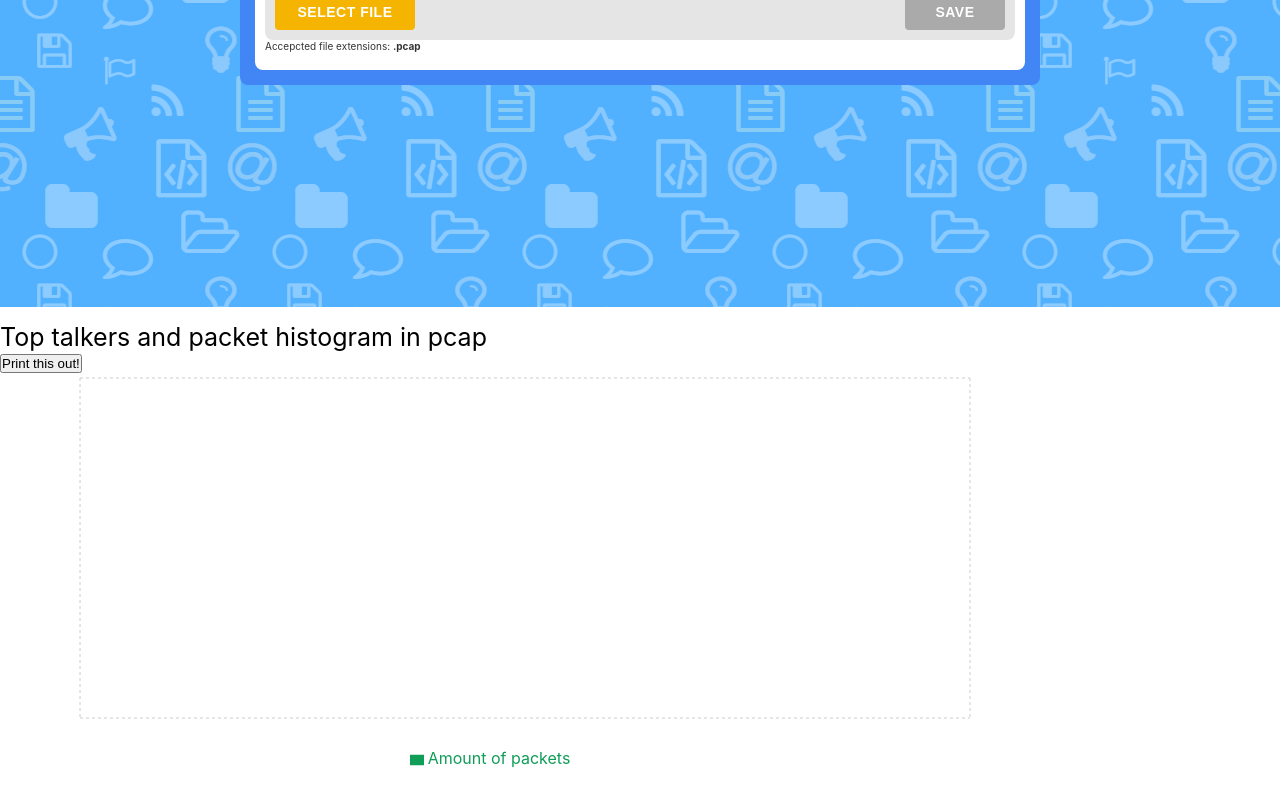
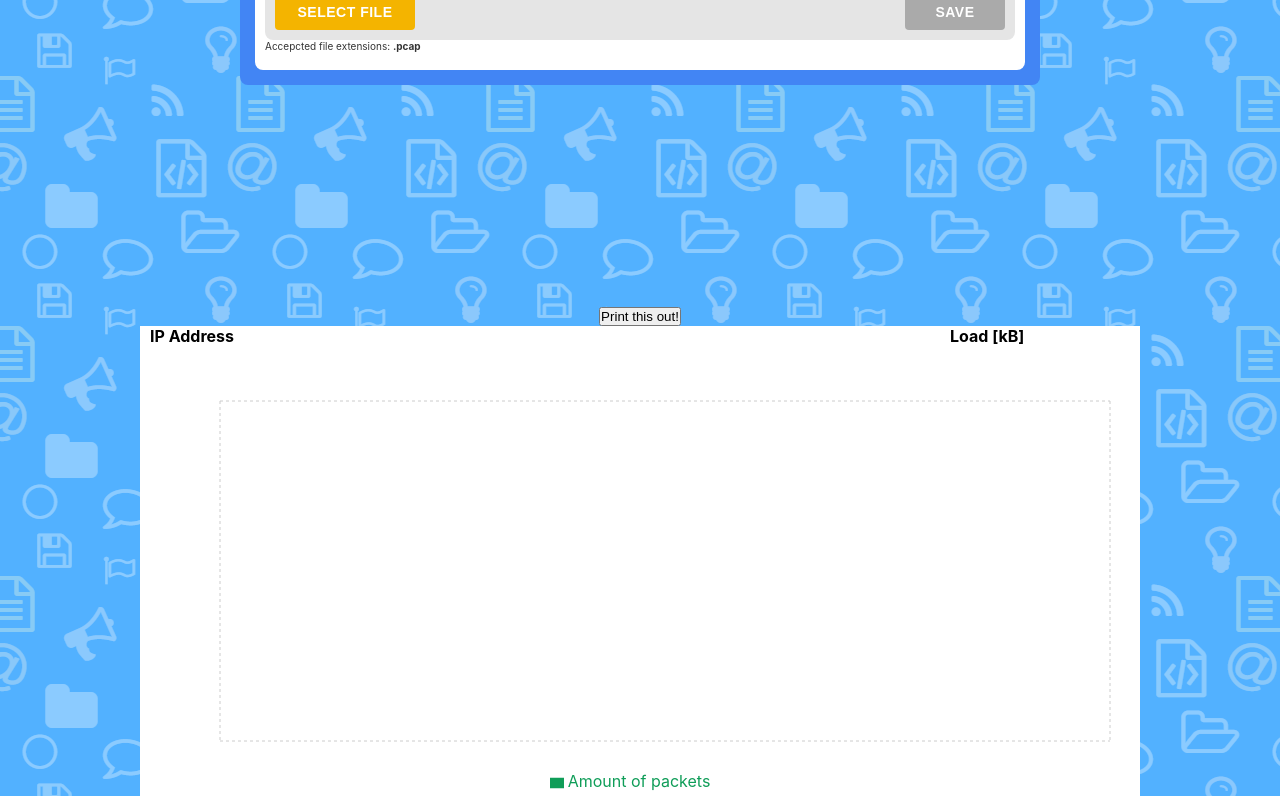
Before and after one commit to drumwithrum/top-talkers-front, a React (Create React App) app: page / in a window 1280 px wide. Shown: the part 493-1293 px from the top of the page. Before the commit the page ends 1270 px from the top, so only its background shows below. Built offline with nearby package versions, Linux system fonts and the light colour scheme.

Commit message:
feat: added table with styles

```diff
--- a/src/MainPage/MainPage.js
+++ b/src/MainPage/MainPage.js
@@ -3,8 +3,8 @@ import axios from "axios";
 import Chart from './components/Chart';
 import UploadForm from './components/UploadForm';
 import ReactToPrint from 'react-to-print';
+import List from './components/List';
 import "./MainPage.style.css";
-
 
 export const MainPage = () => {
   const [selectedFile, setSelectedFile] = useState();
@@ -64,16 +64,18 @@ export const MainPage = () => {
           isLoading={isLoading}
         />
       </div>
-      <div className="header">
-        Top talkers and packet histogram in pcap
-      </div>
+
+      <div className="to-print-wrapper">
         <ReactToPrint
           trigger={() => <button>Print this out!</button>}
           content={() => toPdfRef.current}
         />
         <div ref={toPdfRef}>
-        {topTalkers.map(topTalker => <p key={`${topTalker.ip}`}>IP address: {topTalker.ip} ----- size: {topTalker.load}</p>)}
+          <div className="list-wrapper">
+            <List data={topTalkers}/>
+          </div>
           <Chart width={1000} data={packetStats.map(mapPackets)} />
+        </div>
       </div>
     </div>
   );
--- a/src/MainPage/MainPage.style.css
+++ b/src/MainPage/MainPage.style.css
@@ -2,13 +2,13 @@
   box-sizing: border-box;
   width: 100%;
   height: 100%;
+  background-image: url("../images/tile.png");
+  background-repeat: repeat;
 }
 
 .form-wrapper {
   width: 100%;
   height: 100vh;
-  background-image: url("../images/tile.png");
-  background-repeat: repeat;
   display: flex;
   align-items: center;
   justify-content: center;
@@ -19,3 +19,18 @@
   margin-top: 15px;
   font-size: 25px;
 }
+
+.list-wrapper {
+  width: 1000px;
+  margin-bottom: 50px;
+}
+
+.to-print-wrapper {
+  display: flex;
+  flex-direction: column;
+  align-items: center;
+}
+
+.to-print-wrapper > div {
+  background-color: white;
+}
--- a/src/MainPage/components/List/List.js
+++ b/src/MainPage/components/List/List.js
@@ -0,0 +1,20 @@
+import ListItem from './ListItem';
+import './List.style.css';
+
+const List = ({ data }) => {
+
+return (
+  <table className="list__wrapper" cellPadding={0} cellSpacing={0}>
+    <tr className="list__header">
+      <th>IP Address</th>
+      <th>Load [kB]</th>
+    </tr>
+    {data.map(item => (
+      <ListItem data={item} />
+    ))}
+
+  </table>
+
+)
+        }
+export default List
--- /dev/null
+++ b/src/MainPage/components/List/List.style.css
@@ -0,0 +1,22 @@
+.list__wrapper {
+  width: 100%;
+}
+
+.list__header {
+  display: flex;
+  justify-content: flex-start;
+  align-items: center;
+  width: 100%;
+}
+
+.list__header th {
+  flex-grow: 1;
+  text-align: left;
+  padding-left: 10px;
+}
+
+.list__header th:last-child {
+  flex-basis: 200px;
+  flex-grow: 0;
+  flex-shrink: 0;
+}
--- a/src/MainPage/components/List/ListItem/ListItem.js
+++ b/src/MainPage/components/List/ListItem/ListItem.js
@@ -0,0 +1,14 @@
+import './ListItem.style.css';
+
+
+const ListItem = ({ data }) => {
+
+  return (
+    <tr className="list-item__wrapper">
+      <td>{data.ip}</td>
+      <td>{data.load}</td>
+    </tr>
+  )
+}
+
+export default ListItem
--- /dev/null
+++ b/src/MainPage/components/List/ListItem/ListItem.style.css
@@ -0,0 +1,21 @@
+.list-item__wrapper {
+  background-color: rgba(0, 0, 0, 0.05);
+  border-radius: 4px;
+  justify-content: space-between;
+  align-items: center;
+  width: 100%;
+  display: flex;
+  margin-bottom: 2px;
+}
+
+.list-item__wrapper td {
+  flex-grow: 1;
+  text-align: left;
+  padding-left: 10px;
+}
+
+.list-item__wrapper td:last-child {
+  flex-basis: 200px;
+  flex-grow: 0;
+  flex-shrink: 0;
+}
--- a/src/MainPage/components/List/ListItem/index.js
+++ b/src/MainPage/components/List/ListItem/index.js
@@ -0,0 +1 @@
+export { default } from './ListItem'
--- a/src/MainPage/components/List/index.js
+++ b/src/MainPage/components/List/index.js
@@ -0,0 +1 @@
+export { default } from './List'
```
Lines whose indentation alone changed are shown as unchanged.
